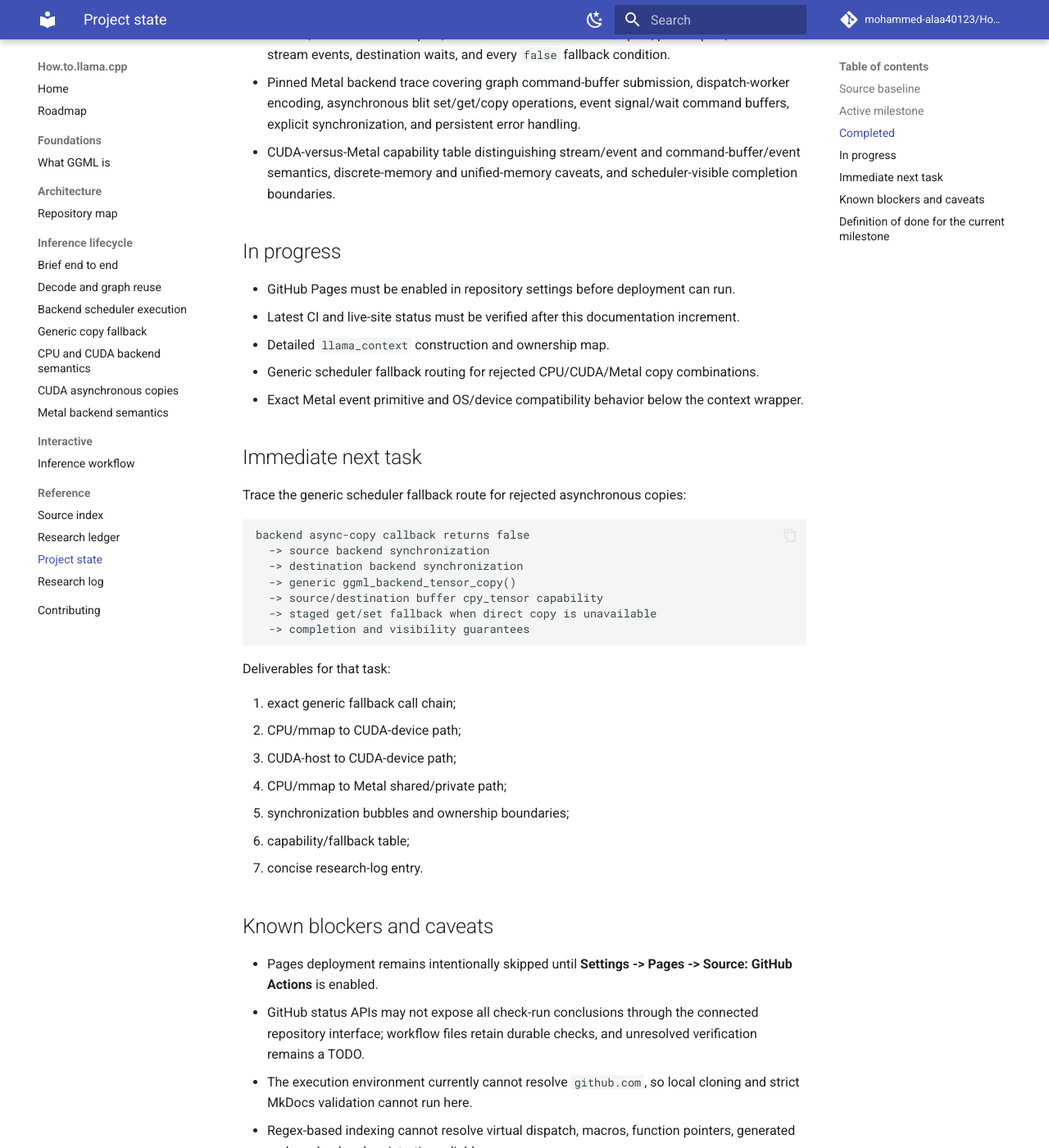
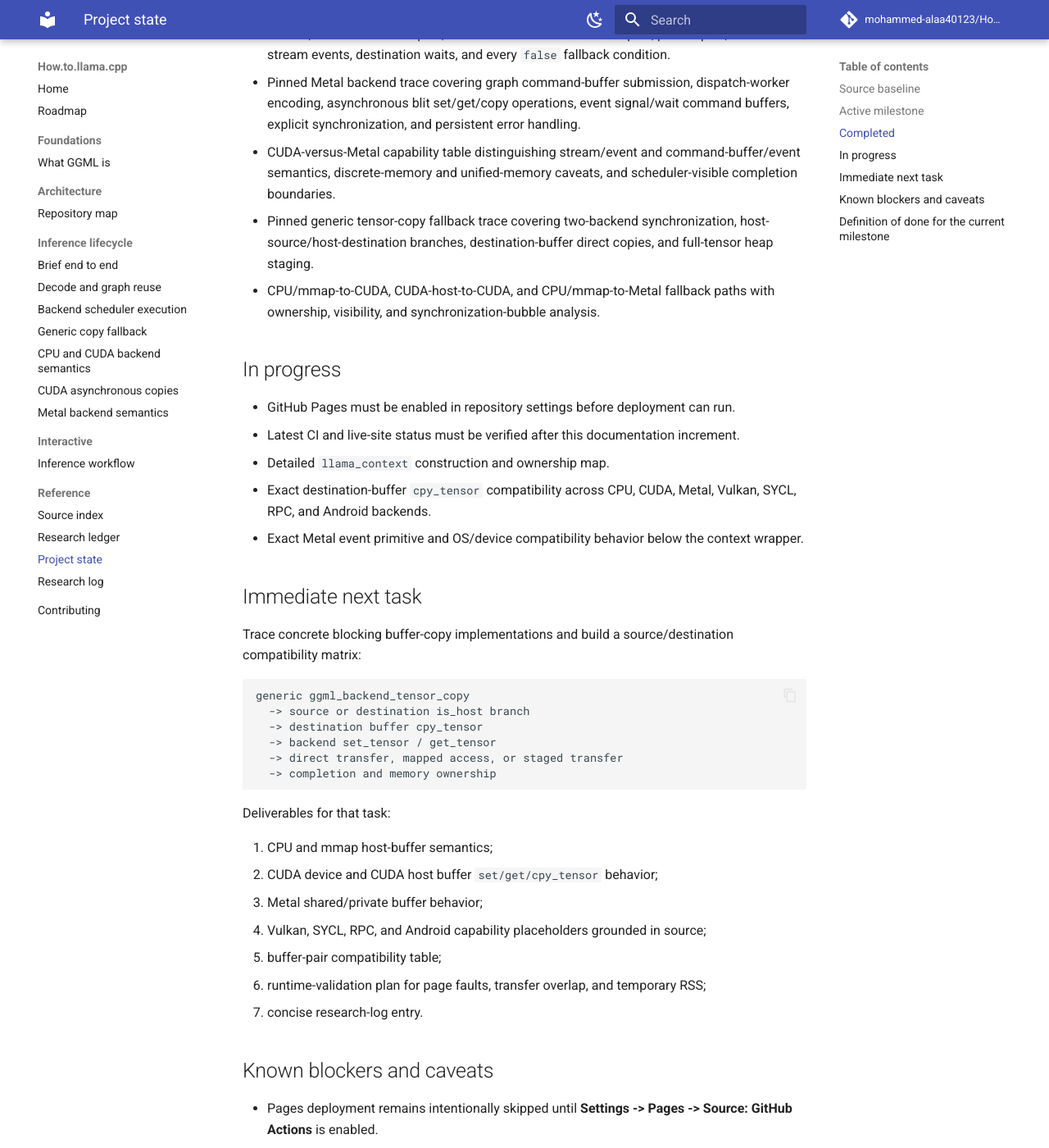
Before and after one commit to mohammed-alaa40123/How.to.llama.cpp, an MkDocs documentation site: the page built from docs/reference/project-state.md, in a window 1280 px wide and 1400 px high, scrolled down 1395 px. Shown: the whole window at 82% size. Built offline with MkDocs 1.6.1 and Material for MkDocs 9.7.7, drawn with Linux system fonts in a browser that asks for light colours; comment, search, counter and statistics services are not loaded; some of the changed text lies outside the part shown.

Commit message:
docs: update project state after copy fallback trace

````diff
--- a/docs/reference/project-state.md
+++ b/docs/reference/project-state.md
@@ -34,44 +34,45 @@ Trace a minimal application from backend loading and model creation through cont
 - Pinned branch-by-branch `ggml_backend_cuda_cpy_tensor_async()` trace covering eligibility checks, same-backend copies, same-device cross-backend copies, peer copies, source-stream events, destination waits, and every `false` fallback condition.
 - Pinned Metal backend trace covering graph command-buffer submission, dispatch-worker encoding, asynchronous blit set/get/copy operations, event signal/wait command buffers, explicit synchronization, and persistent error handling.
 - CUDA-versus-Metal capability table distinguishing stream/event and command-buffer/event semantics, discrete-memory and unified-memory caveats, and scheduler-visible completion boundaries.
+- Pinned generic tensor-copy fallback trace covering two-backend synchronization, host-source/host-destination branches, destination-buffer direct copies, and full-tensor heap staging.
+- CPU/mmap-to-CUDA, CUDA-host-to-CUDA, and CPU/mmap-to-Metal fallback paths with ownership, visibility, and synchronization-bubble analysis.
 
 ## In progress
 
 - GitHub Pages must be enabled in repository settings before deployment can run.
 - Latest CI and live-site status must be verified after this documentation increment.
 - Detailed `llama_context` construction and ownership map.
-- Generic scheduler fallback routing for rejected CPU/CUDA/Metal copy combinations.
+- Exact destination-buffer `cpy_tensor` compatibility across CPU, CUDA, Metal, Vulkan, SYCL, RPC, and Android backends.
 - Exact Metal event primitive and OS/device compatibility behavior below the context wrapper.
 
 ## Immediate next task
 
-Trace the generic scheduler fallback route for rejected asynchronous copies:
+Trace concrete blocking buffer-copy implementations and build a source/destination compatibility matrix:
 
 ```text
-backend async-copy callback returns false
-  -> source backend synchronization
-  -> destination backend synchronization
-  -> generic ggml_backend_tensor_copy()
-  -> source/destination buffer cpy_tensor capability
-  -> staged get/set fallback when direct copy is unavailable
-  -> completion and visibility guarantees
+generic ggml_backend_tensor_copy
+  -> source or destination is_host branch
+  -> destination buffer cpy_tensor
+  -> backend set_tensor / get_tensor
+  -> direct transfer, mapped access, or staged transfer
+  -> completion and memory ownership
 ```
 
 Deliverables for that task:
 
-1. exact generic fallback call chain;
-2. CPU/mmap to CUDA-device path;
-3. CUDA-host to CUDA-device path;
-4. CPU/mmap to Metal shared/private path;
-5. synchronization bubbles and ownership boundaries;
-6. capability/fallback table;
+1. CPU and mmap host-buffer semantics;
+2. CUDA device and CUDA host buffer `set/get/cpy_tensor` behavior;
+3. Metal shared/private buffer behavior;
+4. Vulkan, SYCL, RPC, and Android capability placeholders grounded in source;
+5. buffer-pair compatibility table;
+6. runtime-validation plan for page faults, transfer overlap, and temporary RSS;
 7. concise research-log entry.
 
 ## Known blockers and caveats
 
 - Pages deployment remains intentionally skipped until **Settings -> Pages -> Source: GitHub Actions** is enabled.
 - GitHub status APIs may not expose all check-run conclusions through the connected repository interface; workflow files retain durable checks, and unresolved verification remains a TODO.
-- The execution environment currently cannot resolve `github.com`, so local cloning and strict MkDocs validation cannot run here.
+- The execution environment may not support a local clone or strict MkDocs validation; connector-side publication checks and GitHub Actions remain the durable validation route.
 - Regex-based indexing cannot resolve virtual dispatch, macros, function pointers, generated code, or backend registration reliably.
 - Graph reuse compatibility is distributed across graph-input implementations; the base implementation rejects reuse unless a specialized check exists.
 - Scheduler APIs named `async` do not guarantee overlap: the pinned CPU backend blocks in `ggml_graph_compute`, while CUDA and Metal normally queue accelerator work.
@@ -80,9 +81,10 @@ Deliverables for that task:
 - The pinned CUDA async-copy callback accepts only CUDA backend objects with CUDA device buffers whose backend and buffer devices agree; CPU/mmap and CUDA host buffers return `false`.
 - Cross-device CUDA copies require peer-copy support; `GGML_CUDA_NO_PEER_COPY` forces the generic fallback.
 - A successful CUDA or Metal async-copy callback means the copy and dependencies were queued, not that bytes are host-visible.
-- Metal graph submission normally returns without waiting; capture/debug paths are exceptional blocking paths.
+- Rejected async copies synchronize both source and destination backends before blocking copy, potentially eliminating overlap on both sides.
+- If neither buffer is host-visible and the destination buffer rejects direct `cpy_tensor`, the generic fallback allocates a full-tensor host buffer, performs blocking get and set operations, then frees it.
+- CPU/mmap host-source paths avoid the generic heap allocation but may still incur mmap page faults and a blocking accelerator transfer.
 - Metal shared or unified memory does not imply command completion, safe reuse, or immediate host visibility.
-- Metal synchronization waits for `cmd_buf_last`, checks graph and extra command-buffer status, and leaves the backend in a persistent error state after command-buffer failure.
 - Copy tensors are scheduler-owned temporary execution storage, not persistent model-owned duplicates.
 - The pinned MoE partial-copy path optimizes transfer volume but is not a long-lived expert-cache policy.
 - Backend behavior varies by build configuration and device capabilities.
````
Also changed, not shown: other parts of docs/reference/project-state.md (+1 -1 lines).
